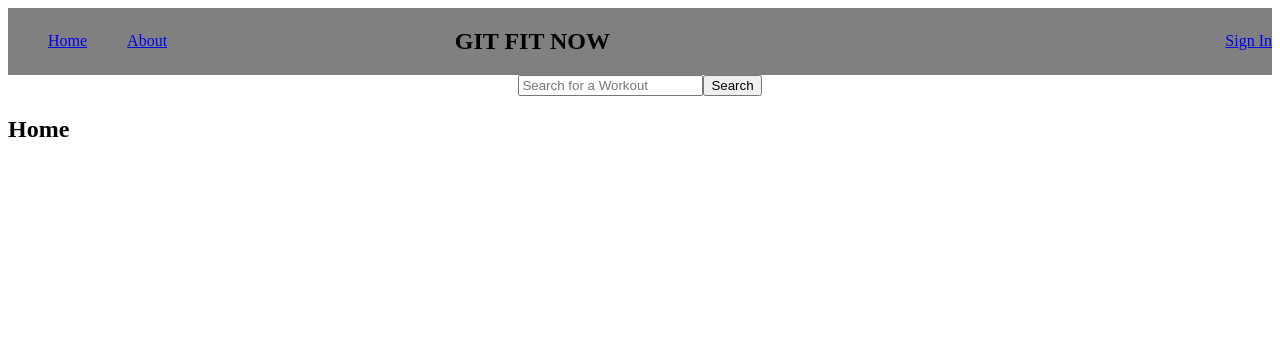
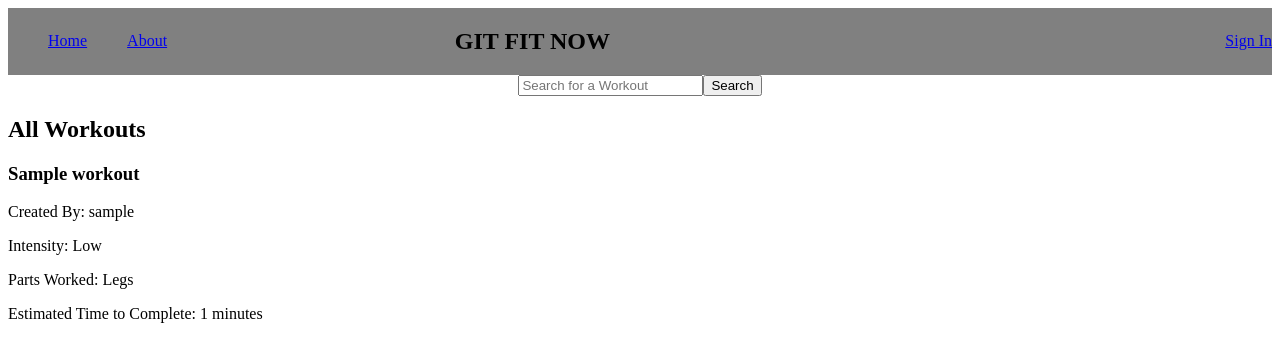
Before and after one commit to chiangd233/django_project_app, a Django app: page / in a window 1280 px wide. Shown: the top 362 px of the page. Run offline with Django 4.2, Linux system fonts and the light colour scheme; tables that the repository leaves empty hold one stand-in row (values such as "Sample post").

Commit message:
added additional model

```diff
--- a/djangoprojectapp/main_app/models.py
+++ b/djangoprojectapp/main_app/models.py
@@ -5,27 +5,27 @@ from django.core.validators import MinValueValidator
 # Create your models here.
 
 INTENSITY_CHOICES = (
-    ('l','low'),
-    ('m','moderate'),
-    ('h','high')
+    ('Low', 'low'),
+    ('Moderate', 'moderate'),
+    ('High', 'high')
 )
 
 BODY_CHOICES = (
-    ('Chest'),
-    ('Arms'),
-    ('Shoulders'),
-    ('Back'),
-    ('Abs'),
-    ('Legs')
+    ('Chest', 'Chest'),
+    ('Arms', 'Arms'),
+    ('Shoulders', 'Shoulders'),
+    ('Back', 'Back'),
+    ('Abs', 'Abs'),
+    ('Legs', 'Legs')
 )
 
-# class Exercise(models.Model):
-#     number = models.IntegerField()
-#     exercise = models.CharField(max_length = 50)
-#     body = models.CharField(max_length = 10, choices = BODY_CHOICES)
+class Exercise(models.Model):
+    number = models.IntegerField()
+    exercise = models.CharField(max_length = 50)
+    body = models.CharField(max_length = 10, choices = BODY_CHOICES)
 
-#     def __str__(self):
-#         return self.name
+    def __str__(self):
+        return self.name
 
 
 
@@ -34,7 +34,7 @@ class Workout(models.Model):
     intensity = models.CharField(max_length = 10, choices = INTENSITY_CHOICES)
     rounds = models.IntegerField(validators = [MinValueValidator(1)])
     time = models.IntegerField(validators = [MinValueValidator(1)])
-    # exercise = models.ManyToManyField(Exercise)
+    exercise = models.ManyToManyField(Exercise)
     created_at = models.DateTimeField(auto_now_add=True)
     user = models.ForeignKey(User, on_delete=models.CASCADE)
 
--- a/djangoprojectapp/main_app/templates/home.html
+++ b/djangoprojectapp/main_app/templates/home.html
@@ -4,13 +4,14 @@
 {% endblock %}
 
 {% block body %}
-    <h2>Home</h2>
+    <h2>{{header}}</h3>
     {% for workouts in workouts %}
         <div class = "workout">
-            <h3>Name: {{workout.name}}</h3>
-            <h4>Created By: {{workouts.user.username}}</h4>
-            <h4>Intensity: {{workouts.intensity}}</h4>
-            <h4>Estimated Time to Complete: {{workouts.time}} minutes</h4>
+            <h3>{{workouts.name}}</h3>
+            <p>Created By: {{workouts.user.username}}</p>
+            <p>Intensity: {{workouts.intensity}}</p>
+            <p>Parts Worked: Legs</p>
+            <p>Estimated Time to Complete: {{workouts.time}} minutes</p>
         </div>
     {% endfor %}
 {% endblock %}
--- a/djangoprojectapp/main_app/views.py
+++ b/djangoprojectapp/main_app/views.py
@@ -1,10 +1,22 @@
 from django.shortcuts import render
 from django.views.generic.base import TemplateView
+from .models import Workout
 
 # Create your views here.
 
 class Home(TemplateView):
     template_name = "home.html"
 
+    def get_context_data(self, **kwargs):
+        context = super().get_context_data(**kwargs)
+        name = self.request.GET.get("name")
+        if name != None:
+            context["workouts"] = Workout.objects.filter(name__icontains = name)
+            context["header"] = f"Searching for {name.capitalize()}"
+        else :
+            context["workouts"] = Workout.objects.all()
+            context["header"] = "All Workouts"
+        return context
+
 class About(TemplateView):
     template_name = "about.html"
```
Also changed, not shown: djangoprojectapp/main_app/migrations/0003_alter_workout_intensity_alter_workout_rounds.py (added), djangoprojectapp/main_app/migrations/0004_alter_workout_intensity.py (added), djangoprojectapp/main_app/migrations/0005_exercise_workout_exercise.py (added).
